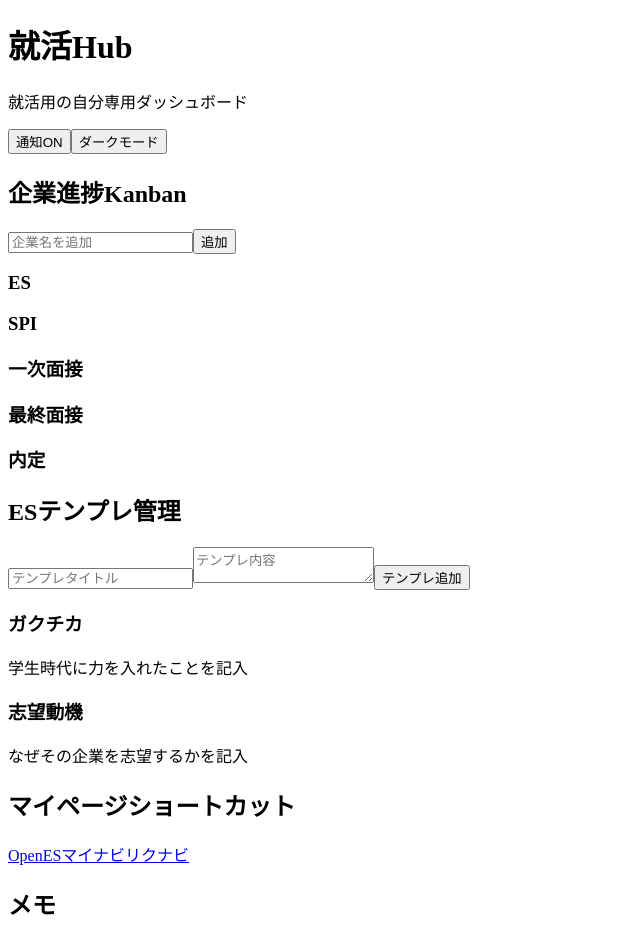
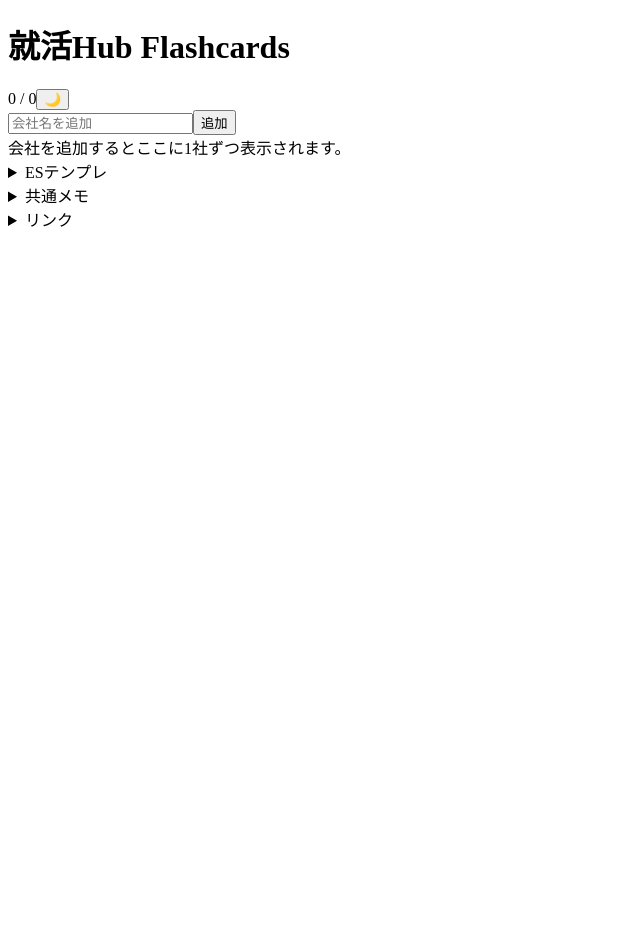
Before and after one commit to rui0415/job-hub-site, a React (Vite) app: page / in a window 1280 px wide. Shown: the top 939 px of the page, without its empty margins (0-640 px from the left). After the commit the page ends 800 px from the top, so only its background shows below. Built offline with nearby package versions, Linux system fonts and the light colour scheme; the HTML template or start-up script is replaced by a standard one.

Commit message:
Redesign app into single-screen flashcard workflow

```diff
--- a/src/App.jsx
+++ b/src/App.jsx
@@ -1,4 +1,4 @@
-import { useEffect, useState } from 'react'
+import { useEffect, useMemo, useState } from 'react'
 
 const defaultLinks = [
   { name: 'OpenES', url: 'https://open-es.com/' },
@@ -6,247 +6,192 @@ const defaultLinks = [
   { name: 'リクナビ', url: 'https://job.rikunabi.com/' }
 ]
 
-const statuses = ['ES', 'SPI', '一次面接', '最終面接', '内定']
-
+const statuses = ['候補', 'ES', 'SPI', '一次面接', '最終面接', '内定', '見送り']
 const defaultTemplates = [
-  {
-    title: 'ガクチカ',
-    content: '学生時代に力を入れたことを記入'
-  },
-  {
-    title: '志望動機',
-    content: 'なぜその企業を志望するかを記入'
-  }
+  { title: 'ガクチカ', content: '学生時代に力を入れたことを記入' },
+  { title: '志望動機', content: 'なぜその企業を志望するかを記入' }
 ]
 
+const load = (key, fallback) => {
+  try {
+    return JSON.parse(localStorage.getItem(key) || JSON.stringify(fallback))
+  } catch {
+    return fallback
+  }
+}
+
 export default function App() {
-  const [memo, setMemo] = useState(localStorage.getItem('memo') || '')
   const [darkMode, setDarkMode] = useState(localStorage.getItem('darkMode') === 'true')
+  const [companies, setCompanies] = useState(load('companies', []))
+  const [templates, setTemplates] = useState(load('templates', defaultTemplates))
+  const [links] = useState(load('links', defaultLinks))
+  const [globalMemo, setGlobalMemo] = useState(localStorage.getItem('memo') || '')
+
   const [companyName, setCompanyName] = useState('')
-  const [dragIndex, setDragIndex] = useState(null)
-
-  const [companies, setCompanies] = useState(
-    JSON.parse(localStorage.getItem('companies') || '[]')
-  )
-
-  const [templates, setTemplates] = useState(
-    JSON.parse(localStorage.getItem('templates') || JSON.stringify(defaultTemplates))
-  )
-
   const [templateTitle, setTemplateTitle] = useState('')
   const [templateContent, setTemplateContent] = useState('')
 
-  const [links] = useState(
-    JSON.parse(localStorage.getItem('links') || JSON.stringify(defaultLinks))
-  )
-
-  const [tasks, setTasks] = useState(
-    JSON.parse(localStorage.getItem('tasks') || '[]')
-  )
-
-  const [taskInput, setTaskInput] = useState('')
+  const [currentIndex, setCurrentIndex] = useState(0)
+  const [flipped, setFlipped] = useState(false)
+  const [quickTask, setQuickTask] = useState('')
 
   useEffect(() => {
     document.body.className = darkMode ? 'dark' : ''
-    localStorage.setItem('darkMode', darkMode)
+    localStorage.setItem('darkMode', String(darkMode))
   }, [darkMode])
 
-  useEffect(() => {
-    localStorage.setItem('memo', memo)
-  }, [memo])
+  useEffect(() => localStorage.setItem('companies', JSON.stringify(companies)), [companies])
+  useEffect(() => localStorage.setItem('templates', JSON.stringify(templates)), [templates])
+  useEffect(() => localStorage.setItem('memo', globalMemo), [globalMemo])
 
   useEffect(() => {
-    localStorage.setItem('companies', JSON.stringify(companies))
-  }, [companies])
+    if (currentIndex > companies.length - 1) {
+      setCurrentIndex(Math.max(0, companies.length - 1))
+    }
+  }, [companies.length, currentIndex])
 
-  useEffect(() => {
-    localStorage.setItem('templates', JSON.stringify(templates))
-  }, [templates])
+  const currentCompany = companies[currentIndex]
 
-  useEffect(() => {
-    localStorage.setItem('tasks', JSON.stringify(tasks))
-  }, [tasks])
+  const progressLabel = useMemo(() => {
+    if (!currentCompany) return '0 / 0'
+    return `${currentIndex + 1} / ${companies.length}`
+  }, [companies.length, currentCompany, currentIndex])
 
-  const addTask = () => {
-    if (!taskInput.trim()) return
-    setTasks([...tasks, { text: taskInput, done: false }])
-    setTaskInput('')
-
-    if (Notification.permission === 'granted') {
-      new Notification('Todoを追加しました')
+  const addCompany = () => {
+    const name = companyName.trim()
+    if (!name) return
+    const newCompany = {
+      id: crypto.randomUUID(),
+      name,
+      status: '候補',
+      note: '',
+      tasks: []
     }
+    setCompanies((prev) => [...prev, newCompany])
+    setCompanyName('')
+    setCurrentIndex(companies.length)
+    setFlipped(false)
   }
 
-  const addCompany = () => {
-    if (!companyName.trim()) return
-    setCompanies([...companies, { name: companyName, status: 'ES' }])
-    setCompanyName('')
+  const updateCurrent = (patch) => {
+    if (!currentCompany) return
+    setCompanies((prev) =>
+      prev.map((company) =>
+        company.id === currentCompany.id ? { ...company, ...patch } : company
+      )
+    )
   }
 
-  const moveCompany = (idx, status) => {
-    const updated = [...companies]
-    updated[idx].status = status
-    setCompanies(updated)
+  const addQuickTask = () => {
+    const text = quickTask.trim()
+    if (!text || !currentCompany) return
+    updateCurrent({
+      tasks: [...(currentCompany.tasks || []), { id: crypto.randomUUID(), text, done: false }]
+    })
+    setQuickTask('')
+  }
+
+  const toggleTask = (taskId) => {
+    if (!currentCompany) return
+    updateCurrent({
+      tasks: (currentCompany.tasks || []).map((task) =>
+        task.id === taskId ? { ...task, done: !task.done } : task
+      )
+    })
+  }
+
+  const removeCurrent = () => {
+    if (!currentCompany) return
+    setCompanies((prev) => prev.filter((company) => company.id !== currentCompany.id))
+    setFlipped(false)
   }
 
   const addTemplate = () => {
     if (!templateTitle.trim() || !templateContent.trim()) return
-
-    setTemplates([
-      ...templates,
-      {
-        title: templateTitle,
-        content: templateContent
-      }
-    ])
-
+    setTemplates((prev) => [...prev, { title: templateTitle.trim(), content: templateContent.trim() }])
     setTemplateTitle('')
     setTemplateContent('')
   }
 
-  const requestNotification = async () => {
-    if ('Notification' in window) {
-      await Notification.requestPermission()
-    }
-  }
-
   return (
-    <div className="container">
-      <header className="headerRow">
-        <div>
-          <h1>就活Hub</h1>
-          <p>就活用の自分専用ダッシュボード</p>
-        </div>
-
-        <div className="headerButtons">
-          <button onClick={requestNotification}>通知ON</button>
-          <button onClick={() => setDarkMode(!darkMode)}>
-            {darkMode ? 'ライトモード' : 'ダークモード'}
-          </button>
+    <div className="appShell">
+      <header className="topBar">
+        <h1>就活Hub Flashcards</h1>
+        <div className="topBarControls">
+          <span>{progressLabel}</span>
+          <button onClick={() => setDarkMode((v) => !v)}>{darkMode ? '☀️' : '🌙'}</button>
         </div>
       </header>
 
-      <section className="card">
-        <h2>企業進捗Kanban</h2>
+      <section className="addRow">
+        <input value={companyName} onChange={(e) => setCompanyName(e.target.value)} placeholder="会社名を追加" />
+        <button onClick={addCompany}>追加</button>
+      </section>
 
-        <div className="taskInput">
-          <input
-            value={companyName}
-            onChange={(e) => setCompanyName(e.target.value)}
-            placeholder="企業名を追加"
-          />
-          <button onClick={addCompany}>追加</button>
+      <main className="mainCardArea">
+        {!currentCompany ? (
+          <div className="emptyState">会社を追加するとここに1社ずつ表示されます。</div>
+        ) : (
+          <article className={`flashcard ${flipped ? 'flipped' : ''}`}>
+            <div className="face front">
+              <h2>{currentCompany.name}</h2>
+              <label>選考ステータス</label>
+              <select value={currentCompany.status} onChange={(e) => updateCurrent({ status: e.target.value })}>
+                {statuses.map((status) => <option key={status}>{status}</option>)}
+              </select>
+              <div className="navRow">
+                <button onClick={() => setCurrentIndex((i) => Math.max(0, i - 1))}>← 前へ</button>
+                <button onClick={() => setFlipped(true)}>詳細を見る</button>
+                <button onClick={() => setCurrentIndex((i) => Math.min(companies.length - 1, i + 1))}>次へ →</button>
+              </div>
             </div>
 
-        <div className="kanbanBoard">
-          {statuses.map((status) => (
-            <div
-              key={status}
-              className="kanbanColumn"
-              onDragOver={(e) => e.preventDefault()}
-              onDrop={() => moveCompany(dragIndex, status)}
-            >
-              <h3>{status}</h3>
-
-              {companies
-                .filter((company) => company.status === status)
-                .map((company, idx) => (
-                  <div
-                    key={idx}
-                    className="companyCard"
-                    draggable
-                    onDragStart={() => {
-                      const originalIndex = companies.findIndex(
-                        (c) => c.name === company.name
-                      )
-                      setDragIndex(originalIndex)
-                    }}
-                  >
-                    {company.name}
+            <div className="face back">
+              <h3>{currentCompany.name} の詳細</h3>
+              <textarea
+                value={currentCompany.note || ''}
+                onChange={(e) => updateCurrent({ note: e.target.value })}
+                placeholder="企業ごとのメモ"
+              />
+              <div className="taskComposer">
+                <input value={quickTask} onChange={(e) => setQuickTask(e.target.value)} placeholder="やること" />
+                <button onClick={addQuickTask}>追加</button>
               </div>
-                ))}
-            </div>
-          ))}
-        </div>
-      </section>
-
-      <section className="card">
-        <h2>ESテンプレ管理</h2>
-
-        <input
-          value={templateTitle}
-          onChange={(e) => setTemplateTitle(e.target.value)}
-          placeholder="テンプレタイトル"
-        />
-
-        <textarea
-          value={templateContent}
-          onChange={(e) => setTemplateContent(e.target.value)}
-          placeholder="テンプレ内容"
-        />
-
-        <button onClick={addTemplate}>テンプレ追加</button>
-
-        <div className="templateList">
-          {templates.map((template, idx) => (
-            <div key={idx} className="card">
-              <h3>{template.title}</h3>
-              <p>{template.content}</p>
-            </div>
-          ))}
-        </div>
-      </section>
-
-      <section className="card">
-        <h2>マイページショートカット</h2>
-        <div className="grid">
-          {links.map((link, idx) => (
-            <a key={idx} className="linkCard" href={link.url} target="_blank">
-              {link.name}
-            </a>
-          ))}
-        </div>
-      </section>
-
-      <section className="card">
-        <h2>メモ</h2>
-        <textarea
-          value={memo}
-          onChange={(e) => setMemo(e.target.value)}
-          placeholder="面接メモ、企業研究、ESネタなど"
-        />
-      </section>
-
-      <section className="card">
-        <h2>Todo</h2>
-
-        <div className="taskInput">
-          <input
-            value={taskInput}
-            onChange={(e) => setTaskInput(e.target.value)}
-            placeholder="やることを追加"
-          />
-          <button onClick={addTask}>追加</button>
-        </div>
-
-        <ul>
-          {tasks.map((task, idx) => (
-            <li key={idx}>
+              <ul className="taskList">
+                {(currentCompany.tasks || []).map((task) => (
+                  <li key={task.id}>
                     <label>
-                <input
-                  type="checkbox"
-                  checked={task.done}
-                  onChange={() => {
-                    const updated = [...tasks]
-                    updated[idx].done = !updated[idx].done
-                    setTasks(updated)
-                  }}
-                />
+                      <input type="checkbox" checked={task.done} onChange={() => toggleTask(task.id)} />
                       <span className={task.done ? 'done' : ''}>{task.text}</span>
                     </label>
                   </li>
                 ))}
               </ul>
+              <div className="navRow">
+                <button onClick={() => setFlipped(false)}>← 表面へ</button>
+                <button className="danger" onClick={removeCurrent}>この会社を削除</button>
+              </div>
+            </div>
+          </article>
+        )}
+      </main>
+
+      <section className="dock">
+        <details>
+          <summary>ESテンプレ</summary>
+          <input value={templateTitle} onChange={(e) => setTemplateTitle(e.target.value)} placeholder="タイトル" />
+          <textarea value={templateContent} onChange={(e) => setTemplateContent(e.target.value)} placeholder="内容" />
+          <button onClick={addTemplate}>テンプレ追加</button>
+          {templates.map((template, idx) => <p key={idx}><strong>{template.title}</strong>: {template.content}</p>)}
+        </details>
+        <details>
+          <summary>共通メモ</summary>
+          <textarea value={globalMemo} onChange={(e) => setGlobalMemo(e.target.value)} placeholder="全体メモ" />
+        </details>
+        <details>
+          <summary>リンク</summary>
+          <div className="linkRow">{links.map((l) => <a key={l.name} href={l.url} target="_blank" rel="noreferrer">{l.name}</a>)}</div>
+        </details>
       </section>
     </div>
   )
--- a/src/styles.css
+++ b/src/styles.css
@@ -1,116 +1,98 @@
+:root {
+  font-family: Inter, 'Hiragino Kaku Gothic ProN', 'Yu Gothic', sans-serif;
+}
+
+* { box-sizing: border-box; }
+
 body {
   margin: 0;
-  font-family: sans-serif;
-  background: #f5f7fb;
-  color: #111;
+  overflow: hidden;
+  background: #f3f5f9;
+  color: #121826;
 }
 
 body.dark {
-  background: #111827;
+  background: #0f172a;
+  color: #e2e8f0;
+}
+
+button, input, textarea, select {
+  font: inherit;
+  border-radius: 10px;
+  border: 1px solid #cbd5e1;
+  padding: 10px 12px;
+}
+
+button {
+  cursor: pointer;
+  border: none;
+  background: #2563eb;
   color: white;
 }
 
-.container {
-  max-width: 1200px;
-  margin: auto;
-  padding: 20px;
+.appShell {
+  height: 100vh;
+  display: grid;
+  grid-template-rows: auto auto 1fr auto;
+  gap: 10px;
+  padding: 12px;
 }
 
-.headerRow {
+.topBar, .addRow, .dock, .navRow, .taskComposer, .topBarControls, .linkRow {
   display: flex;
-  justify-content: space-between;
+  gap: 8px;
   align-items: center;
-  gap: 20px;
-  flex-wrap: wrap;
 }
 
-.headerButtons {
-  display: flex;
-  gap: 10px;
+.topBar { justify-content: space-between; }
+.topBar h1 { margin: 0; font-size: 1.2rem; }
+.addRow input { flex: 1; }
+
+.mainCardArea {
+  min-height: 0;
+  display: grid;
+  place-items: center;
 }
 
-.card {
-  background: white;
-  border-radius: 14px;
-  padding: 20px;
-  margin-bottom: 20px;
+.flashcard {
+  width: min(820px, 96vw);
+  height: min(62vh, 520px);
+  position: relative;
 }
 
-body.dark .card {
-  background: #1f2937;
+.face {
+  position: absolute;
+  inset: 0;
+  background: white;
+  border-radius: 20px;
+  padding: 16px;
+  display: flex;
+  flex-direction: column;
+  gap: 10px;
+  box-shadow: 0 12px 30px rgba(15, 23, 42, 0.12);
+  backface-visibility: hidden;
+  transition: transform 0.35s ease;
 }
 
-.grid {
-  display: grid;
-  grid-template-columns: repeat(auto-fit, minmax(160px, 1fr));
-  gap: 12px;
+body.dark .face { background: #1e293b; }
+.front { transform: rotateY(0deg); }
+.back { transform: rotateY(180deg); }
+.flashcard.flipped .front { transform: rotateY(-180deg); }
+.flashcard.flipped .back { transform: rotateY(0deg); }
+
+textarea { width: 100%; min-height: 110px; resize: none; }
+.taskList { margin: 0; padding-left: 18px; overflow: auto; }
+.done { text-decoration: line-through; opacity: .6; }
+.danger { background: #dc2626; }
+
+.dock {
+  background: rgba(255,255,255,.75);
+  border-radius: 12px;
+  padding: 8px 12px;
 }
 
-.kanbanBoard {
-  display: grid;
-  grid-template-columns: repeat(auto-fit, minmax(180px, 1fr));
-  gap: 16px;
-  margin-top: 20px;
-}
+body.dark .dock { background: rgba(30,41,59,.75); }
 
-.kanbanColumn {
-  background: rgba(0,0,0,0.05);
-  border-radius: 12px;
-  padding: 12px;
-  min-height: 220px;
-}
-
-body.dark .kanbanColumn {
-  background: rgba(255,255,255,0.08);
-}
-
-.linkCard,
-.companyCard {
-  text-decoration: none;
-  padding: 14px;
-  border-radius: 10px;
-  border: 1px solid #ddd;
-  color: inherit;
-  background: white;
-  margin-bottom: 10px;
-  cursor: grab;
-}
-
-body.dark .companyCard,
-body.dark .linkCard {
-  background: #374151;
-}
-
-.templateList {
-  display: grid;
-  gap: 14px;
-  margin-top: 20px;
-}
-
-textarea,
-input,
-select {
-  width: 100%;
-  padding: 12px;
-  box-sizing: border-box;
-  border-radius: 8px;
-  border: 1px solid #ccc;
-  margin-bottom: 12px;
-}
-
-.taskInput {
-  display: flex;
-  gap: 10px;
-}
-
-button {
-  padding: 10px 16px;
-  border: none;
-  border-radius: 8px;
-  cursor: pointer;
-}
-
-.done {
-  text-decoration: line-through;
-  opacity: 0.6;
-}
+details { min-width: 0; flex: 1; }
+summary { cursor: pointer; font-weight: 700; }
+.emptyState { opacity: .8; }
```
Lines whose indentation alone changed are shown as unchanged.
